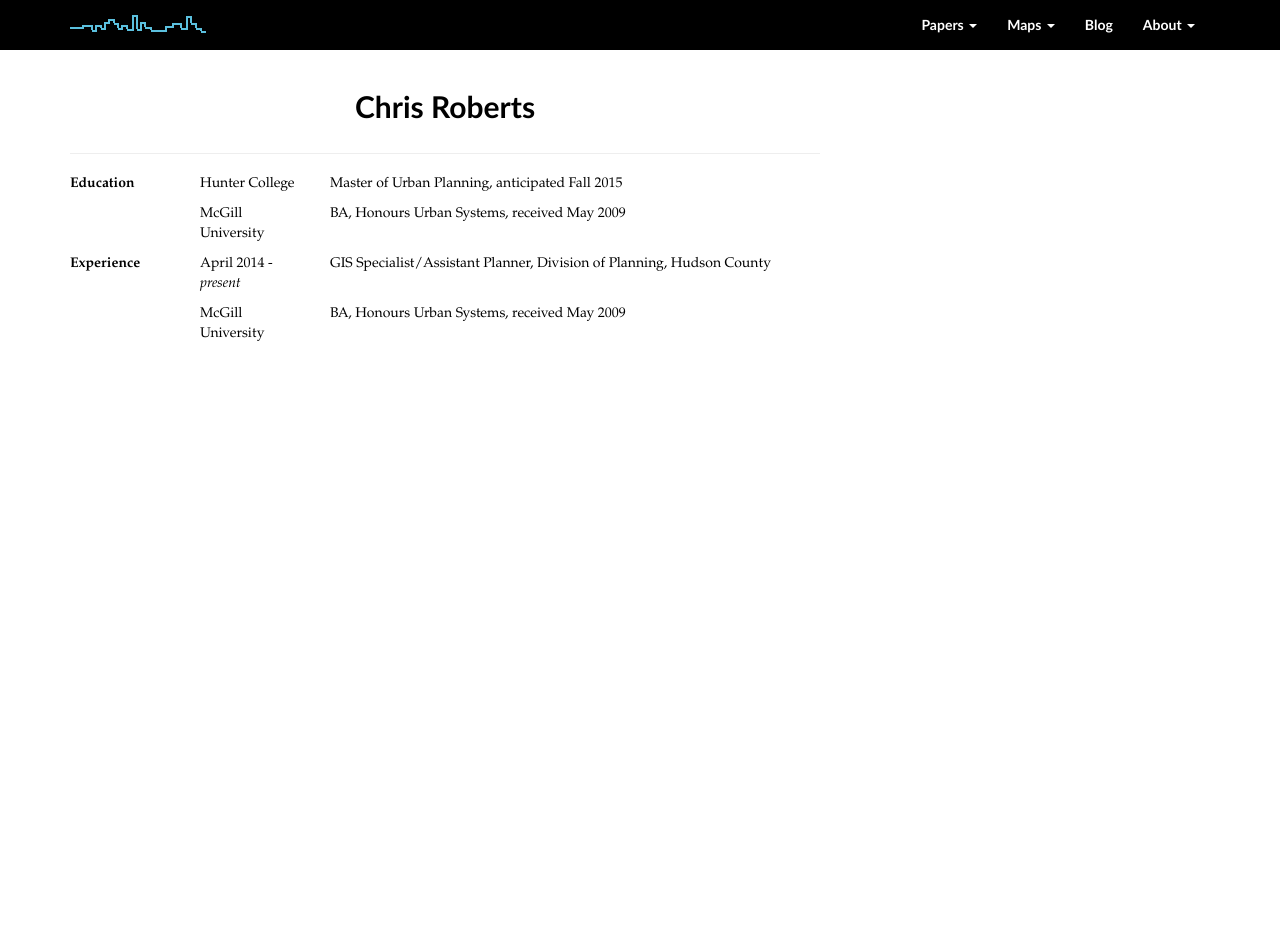
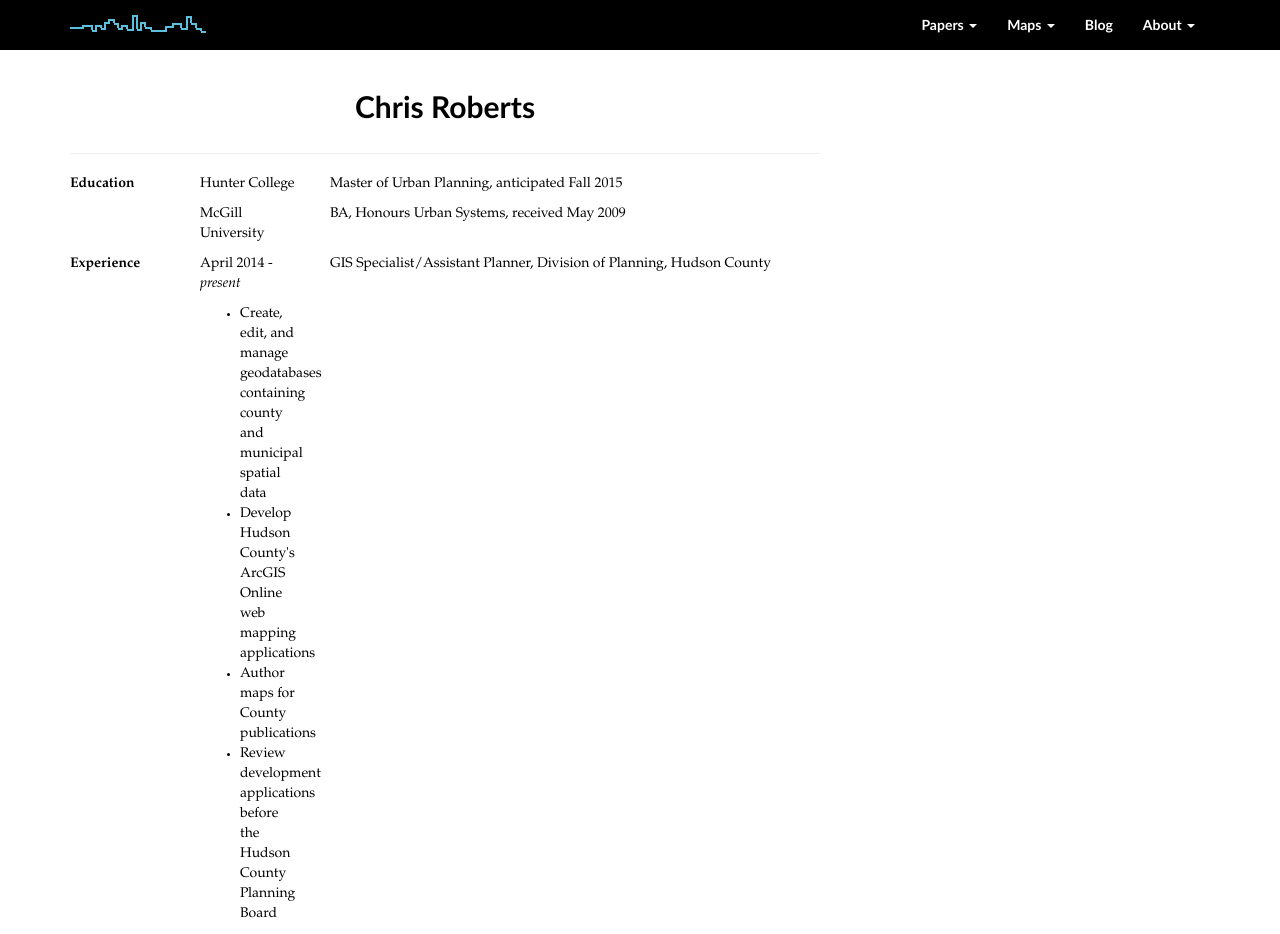
Before and after one commit to chrisrobertsnyc/chrisrobertsnyc.github.io, a Jekyll site: the page built from about/cv.html, in a window 1280 px wide and 934 px high. Built offline with Jekyll 4.4.1, drawn with Linux system fonts in a browser that asks for light colours; nearby versions of some CDN libraries.

Commit message:
adding HC job points

```diff
--- a/about/cv.html
+++ b/about/cv.html
@@ -38,9 +38,11 @@ title: CV
 </div>
 <div class="row">
 	<div class="col-md-2 col-md-offset-2">
-		<p>McGill University</p>
-	</div>
-	<div class="col-md-8">
-		<p>BA, Honours Urban Systems, received May 2009</p>
+		<ul>
+			<li>Create, edit, and manage geodatabases containing county and municipal spatial data</li>
+			<li>Develop Hudson County's ArcGIS Online web mapping applications</li>
+			<li>Author maps for County publications</li>
+			<li>Review development applications before the Hudson County Planning Board</li>
+		</ul>
 	</div>
 </div>
```
